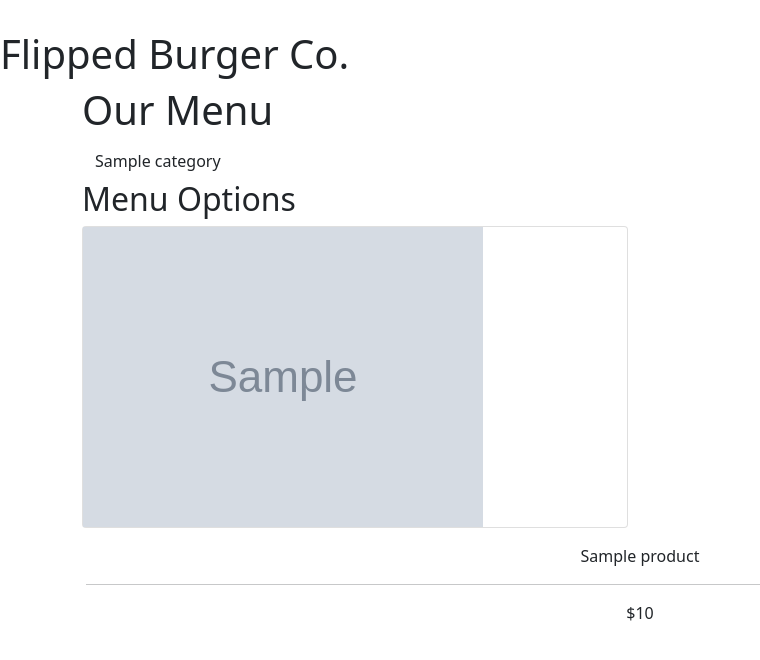
After one commit to JamesCowans/FlippedBurgerApp, a Django app: template customer/templates/product/menu.html in a window 1280 px wide. The commit adds this page. Shown: the top 660 px of the page, without its empty margins (0-760 px from the left). Run offline with Django 4.2, Linux system fonts and the light colour scheme; the template is opened without the code that fills it: most values are stand-ins (such as "Sample title", 1, 10 or a date in 2020); grey boxes marked "Sample" are stand-in pictures.

Commit message:
create initial menu page

```diff
--- a/customer/templates/base.html
+++ b/customer/templates/base.html
@@ -14,13 +14,15 @@
     <div class="container">
     <a href="{% url 'customer:menu_list' %}" class="navbar-brand"></a>
     </div>
-<h1> Test</h1>
-{% blockcontent %}
+<h1> Flipped Burger Co.</h1>
+<div class="container">
+{% block content %}
 
 {% endblock %}
+</div>
     <footer>
 
-<P>Footer test</P>
+
     </footer>
     <script src="https://cdn.jsdelivr.net/npm/bootstrap@5.0.1/dist/js/bootstrap.bundle.min.js"
         integrity="sha384-gtEjrD/SeCtmISkJkNUaaKMoLD0//ElJ19smozuHV6z3Iehds+3Ulb9Bn9Plx0x4" crossorigin="anonymous">
--- a/customer/templates/index.html
+++ b/customer/templates/index.html
@@ -2,6 +2,6 @@
 
 {% blockcontent %}
 
-<h1>This is another test</h1>
+<h1>Is the index showing?</h1>
 
 {% endblock %}
--- /dev/null
+++ b/customer/templates/product/menu.html
@@ -0,0 +1,42 @@
+{% extends 'base.html' %}
+
+{% block content %}
+<div class="row justify-content-center">
+<h1>Our Menu</h1>
+</div>
+<div class="col-lg-3">
+{% for category in categories %}
+<ul class="list-group border-0 categories_list">
+<li class="list-group-item border-0 p-0 ">
+    <a href="" class="btn btn-block text-left">
+        {{ category.name }}
+    </a>
+</li>
+{% endfor %}
+</ul>
+</div>
+<div class="col-lg-6">
+    <h2>Menu Options</h2>
+
+</div>
+<div class="row no-gutters">
+    {% for product in products %}
+    <div class="col-sm-6">
+        <div class="card product">
+            <div class="item">
+                <div class="item-image">
+                    <img src="{{ product.image.url }}"alt="" class="img-fluid rounded-0">
+
+                </div>
+            </div>
+        </div>
+    </div>
+    <div class="card-body text-center">
+        {{ product.name }}
+        <hr>
+        <span>${{ product.price }}</span>
+    </div>
+    {% endfor %}
+</div>
+
+{% endblock content %}
--- a/customer/urls.py
+++ b/customer/urls.py
@@ -3,6 +3,6 @@ from . import views
 
 app_name = 'customer'
 
-urlpatters = [
-    path('', views.menu_list, name='menu_list'),'
+urlpatterns = [
+    path('', views.menu_list, name='menu_list'),
 ]
--- a/flippedburger/urls.py
+++ b/flippedburger/urls.py
@@ -16,7 +16,6 @@ Including another URLconf
 """
 from django.contrib import admin
 from django.urls import path, include
-from customer.views import customer
 from django.conf import settings
 from django.conf.urls.static import static
 
@@ -25,6 +24,8 @@ from django.conf.urls.static import static
 urlpatterns = [
     path('admin/', admin.site.urls),
     path('', include('customer.urls', namespace='customer')),
+
+
 ]
 
 if settings.DEBUG:
```
Also changed, not shown: customer/templates/menu.html (deleted, +0 -7 lines), customer/views.py (+4 -4 lines), flippedburger/settings.py (+9 -2 lines), customer/migrations/0002_alter_category_options.py (added).
